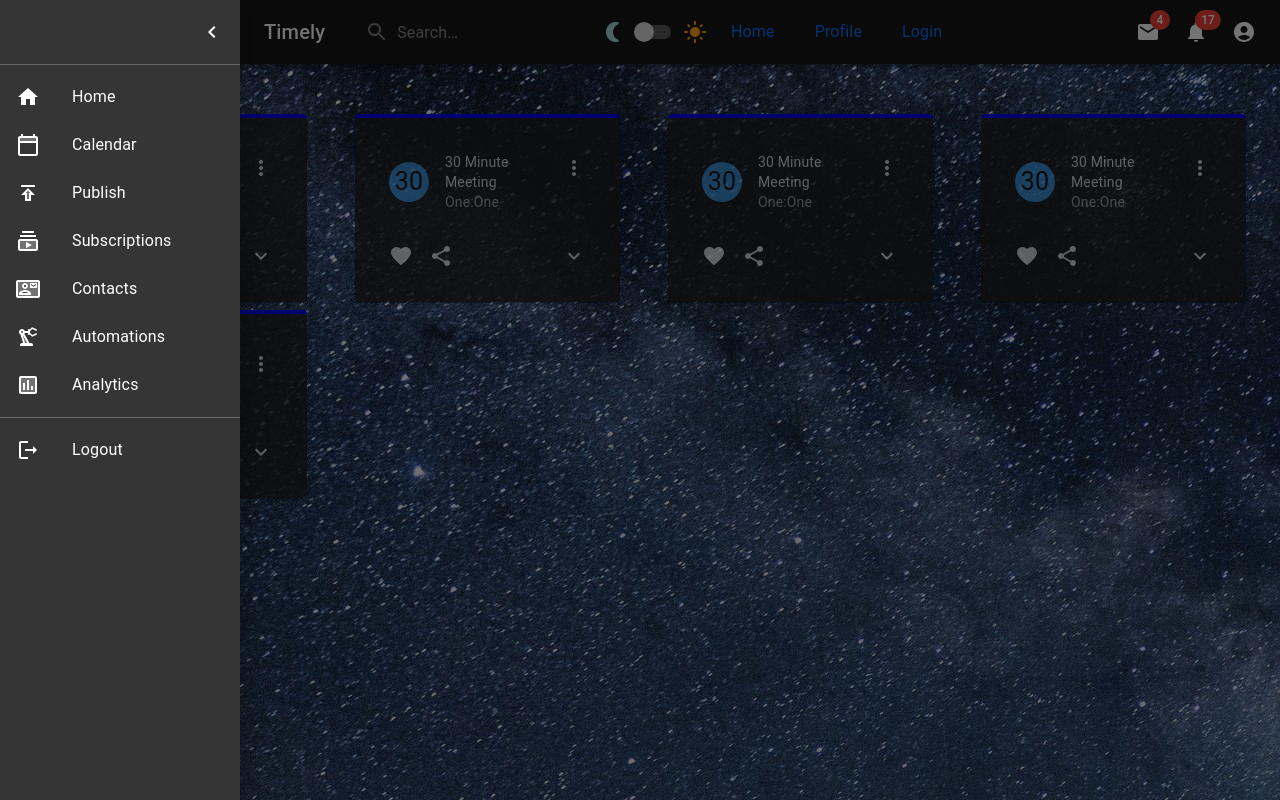
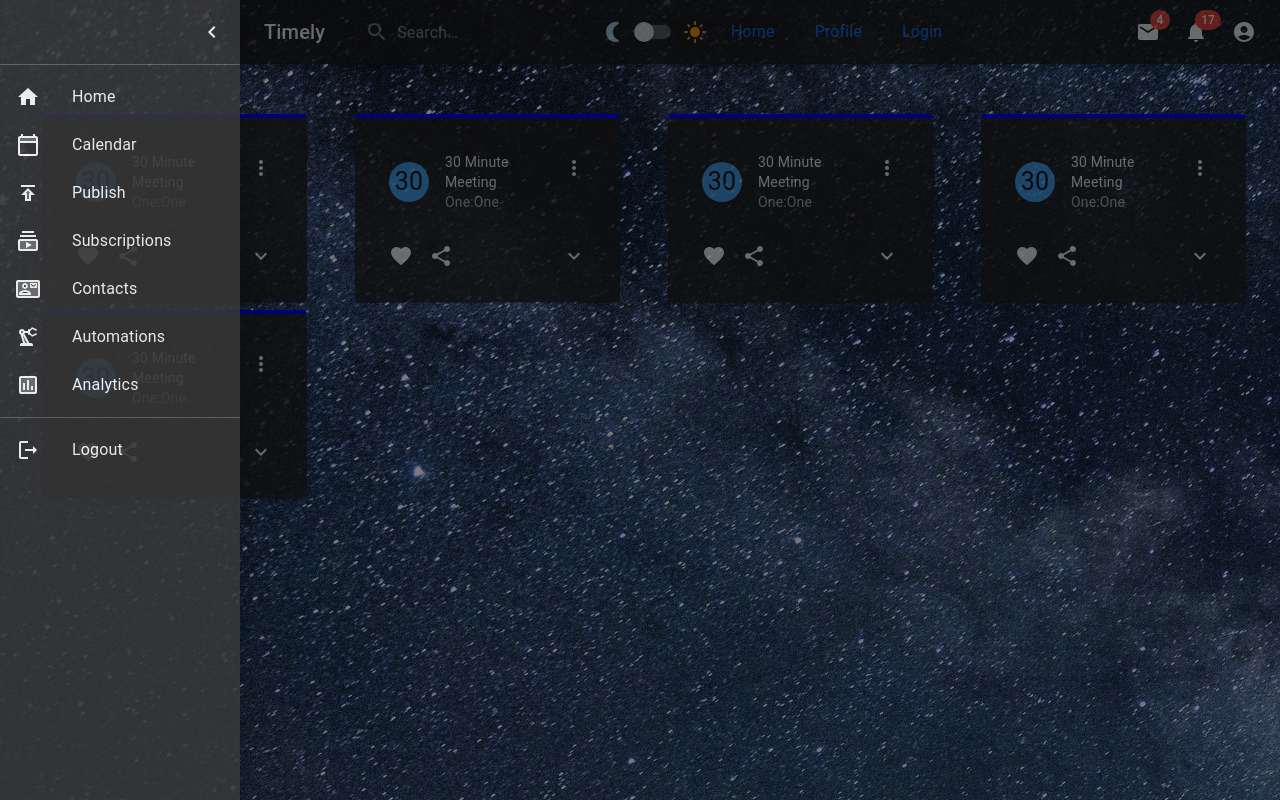
Before and after one commit to ShakhAlam/timelyts, a React (Create React App) app: page / in a window 1280 px wide. Both pictures are taken after a click on the button 36 px from the left and 32 px from the top of the page. Built offline with nearby package versions, Linux system fonts and the light colour scheme.

Commit message:
Update Add nightmode and lightmode icons and backgrounds

```diff
--- a/src/components/PersistentDrawer.tsx
+++ b/src/components/PersistentDrawer.tsx
@@ -97,6 +97,7 @@ const PersistentDrawer: React.FC<IProps> = (props) => {
     return (
         <Drawer
             sx={{
+                opacity:.9,
                 width: drawerWidth,
                 flexShrink: 0,
                 '& .MuiDrawer-paper': {
@@ -116,7 +117,7 @@ const PersistentDrawer: React.FC<IProps> = (props) => {
             </DrawerHeader>
             <Divider />
             <Box
-                sx={{ width: 250 }}
+                sx={{ width: 240 }}
                 role="presentation"
                 onClick={props.handleDrawerClose(false)}
                 onKeyDown={props.handleDrawerClose(false)}
--- a/src/components/PrimarySearchAppBar.tsx
+++ b/src/components/PrimarySearchAppBar.tsx
@@ -259,7 +259,7 @@ const PrimarySearchAppBar: React.FC<IPrimarySearchAppBarProps> = (props) => {
 
 
   return (
-    <Box sx={{ flexGrow: 1, paddingTop: 2 }}>
+    <Box sx={{ flexGrow: 1, paddingTop: 2 , opacity:.8}}>
       <AppBar position="fixed" drawerOpen={drawerOpen}>
         <Toolbar>
           <IconButton
```
